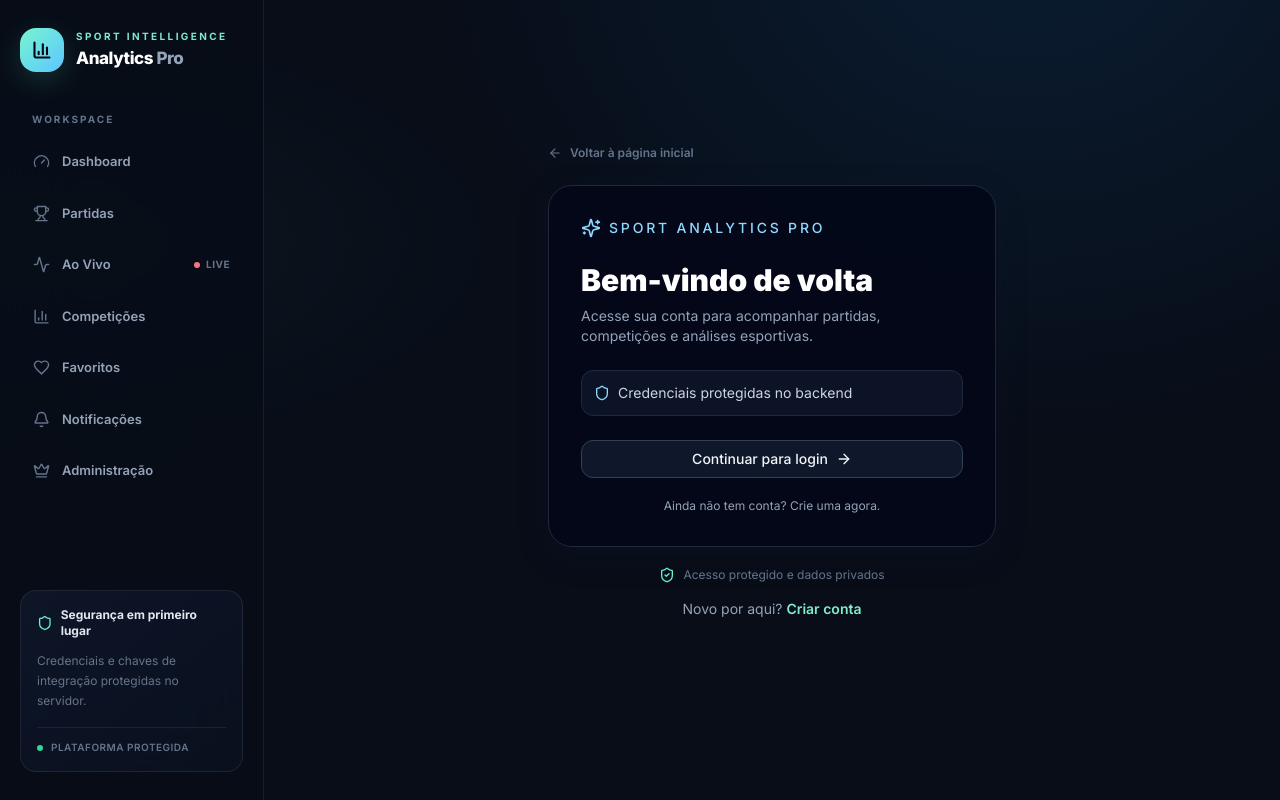
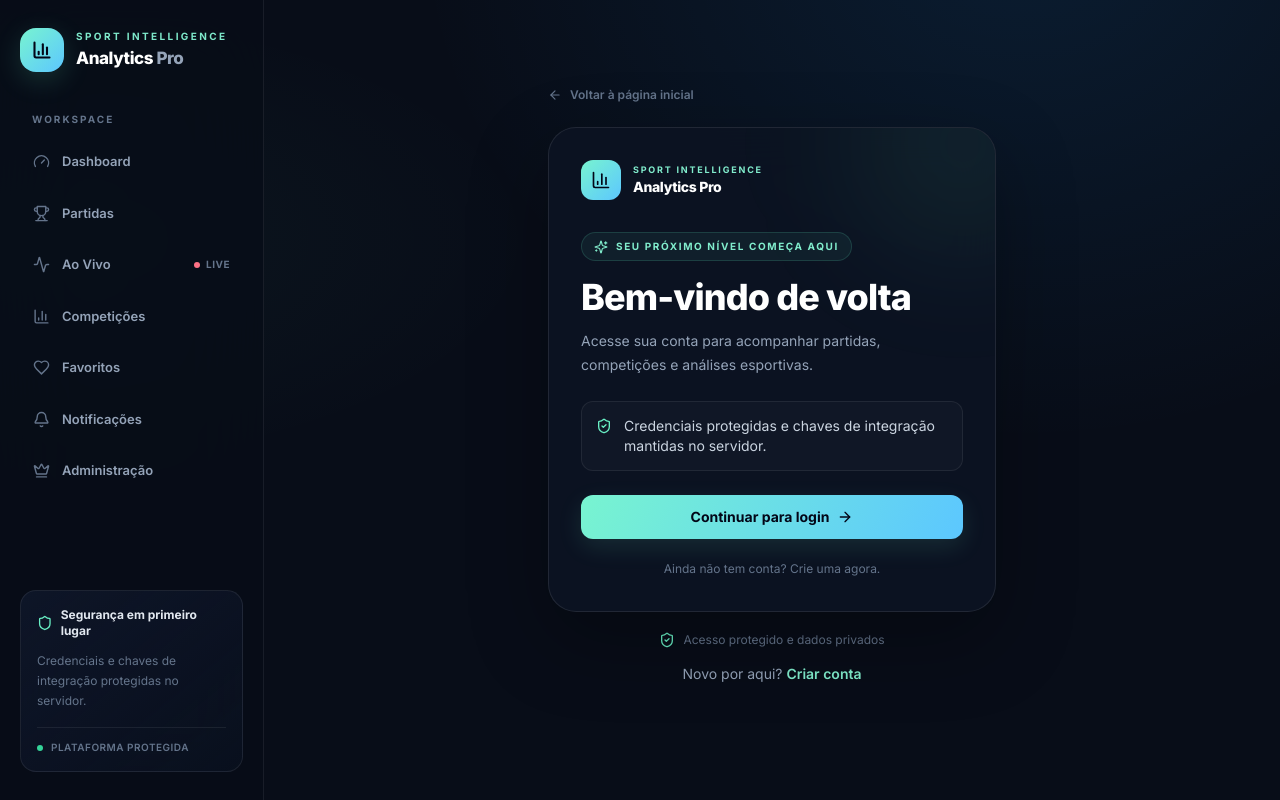
Before and after one commit to testedosteste200-dot/sport-analytics-pro, a Next.js app: page /login in a window 1280 px wide. Built offline with nearby package versions, Linux system fonts and the light colour scheme.

Commit message:
Polish authentication entry experience

```diff
--- a/components/auth-card.tsx
+++ b/components/auth-card.tsx
@@ -1,8 +1,8 @@
 import Link from 'next/link';
-import { ArrowRight, Shield, Sparkles } from 'lucide-react';
+import { ArrowRight, BarChart3, ShieldCheck, Sparkles } from 'lucide-react';
 
 export function authLinkCss() {
-  return 'inline-flex items-center justify-center rounded-xl border border-slate-700 bg-slate-900 px-4 py-2 text-sm font-medium text-slate-100 transition hover:border-brand-400 hover:text-white';
+  return 'primary-button w-full';
 }
 
 export function AuthCard({
@@ -16,23 +16,24 @@ export function AuthCard({
   buttonLabel: string;
   footer: string;
 }) {
+  const destination = title.toLowerCase().includes('crie') || title.toLowerCase().includes('cadastr') ? '/register' : '/login';
   return (
-    <div className="mx-auto w-full max-w-md rounded-3xl border border-slate-800 bg-slate-950/80 p-8 shadow-soft">
-      <div className="mb-6 flex items-center gap-2 text-brand-300">
-        <Sparkles className="h-5 w-5" />
-        <span className="text-sm font-medium uppercase tracking-[0.2em]">SPORT ANALYTICS PRO</span>
+    <section className="relative overflow-hidden rounded-[28px] border border-white/[.09] bg-[#0c1422]/95 p-6 shadow-[0_28px_80px_rgba(0,0,0,.3)] backdrop-blur-xl sm:p-8">
+      <div className="pointer-events-none absolute -right-20 -top-24 h-56 w-56 rounded-full bg-[#69f0c5]/[.07] blur-3xl" />
+      <div className="relative">
+        <Link href="/" className="mb-8 inline-flex items-center gap-3">
+          <div className="flex h-10 w-10 items-center justify-center rounded-xl bg-gradient-to-br from-[#78f4d0] to-[#5cc7ff] text-slate-950"><BarChart3 className="h-5 w-5" /></div>
+          <div><p className="text-[9px] font-bold uppercase tracking-[.2em] text-[#81edcd]">Sport intelligence</p><p className="text-sm font-extrabold tracking-tight text-white">Analytics Pro</p></div>
+        </Link>
+        <div className="mb-4 inline-flex items-center gap-2 rounded-full border border-[#69f0c5]/15 bg-[#69f0c5]/[.06] px-3 py-1.5 text-[10px] font-bold uppercase tracking-[.16em] text-[#81edcd]"><Sparkles className="h-3.5 w-3.5" /> Seu próximo nível começa aqui</div>
+        <h1 className="text-3xl font-extrabold tracking-tight text-white sm:text-4xl">{title}</h1>
+        <p className="mt-3 text-sm leading-6 text-slate-400">{subtitle}</p>
+        <div className="mt-6 flex items-start gap-3 rounded-xl border border-white/[.07] bg-white/[.025] p-3.5 text-sm text-slate-300">
+          <ShieldCheck className="mt-0.5 h-4 w-4 shrink-0 text-[#69f0c5]" /><span className="leading-5">Credenciais protegidas e chaves de integração mantidas no servidor.</span>
+        </div>
+        <Link href={destination} className={authLinkCss() + ' mt-6'}>{buttonLabel}<ArrowRight className="h-4 w-4" /></Link>
+        <p className="mt-5 text-center text-xs leading-5 text-slate-500">{footer}</p>
       </div>
-      <h1 className="text-3xl font-black text-white">{title}</h1>
-      <p className="mt-2 text-sm text-slate-400">{subtitle}</p>
-      <div className="mt-6 space-y-4">
-        <div className="rounded-xl border border-slate-800 bg-slate-900/80 p-3 text-sm text-slate-300">
-          <div className="flex items-center gap-2"><Shield className="h-4 w-4 text-brand-300" /> Credenciais protegidas no backend</div>
-        </div>
-      </div>
-      <Link href="/login" className={authLinkCss() + ' mt-6 w-full'}>
-        {buttonLabel} <ArrowRight className="ml-2 h-4 w-4" />
-      </Link>
-      <p className="mt-5 text-center text-xs text-slate-400">{footer}</p>
-    </div>
+    </section>
   );
 }
```
